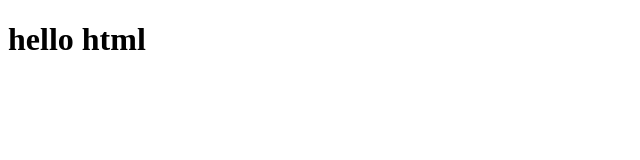
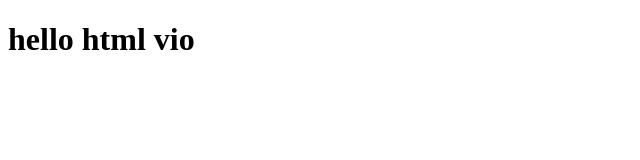
Before and after one commit to dani2723/github, a plain HTML site: page index.html in a window 1280 px wide. Shown: the full height of the page, 0-640 px from the left. Drawn offline with Linux system fonts and the light colour scheme.

Commit message:
Change heading text from 'hello html' to 'hello html vio'

```diff
--- a/index.html
+++ b/index.html
@@ -6,6 +6,6 @@
     <title>Document</title>
 </head>
 <body>
-    <h1>hello html</h1>
+    <h1>hello html vio</h1>
 </body>
 </html>
```
